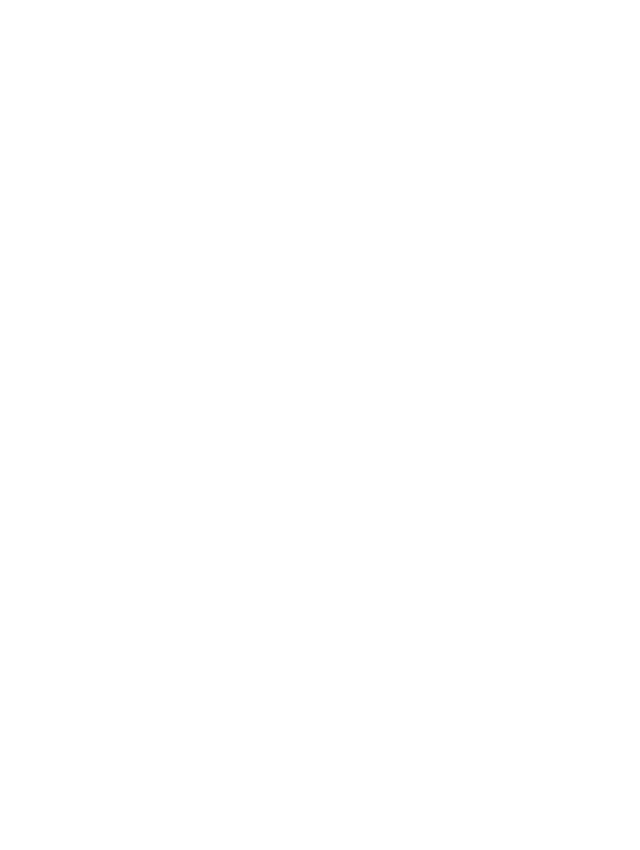
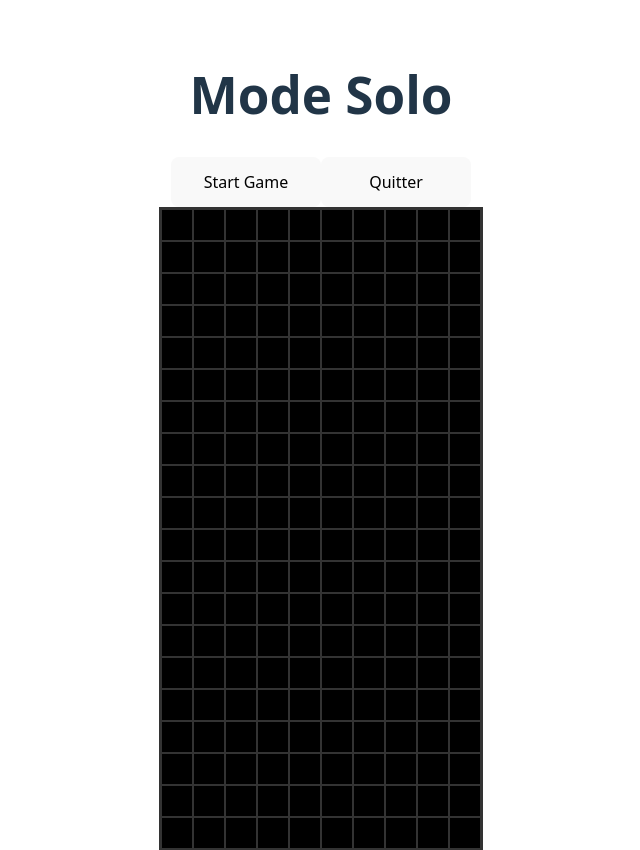
Before and after one commit to Kelvi3/42_red-tetris, a React app in the folder frontend/: page /solo in a window 1280 px wide. Before the commit this address had no page. Shown: the top 850 px of the page, without its empty margins (319-959 px from the left). Before the commit the page ends 800 px from the top, so only its background shows below. Built offline with nearby package versions, Linux system fonts and the light colour scheme; the HTML template or start-up script is replaced by a standard one.

Commit message:
solo play added no one can beat me i m master player of tetris

```diff
--- a/frontend/src/App.tsx
+++ b/frontend/src/App.tsx
@@ -1,6 +1,7 @@
 // App.tsx
 import { BrowserRouter, Routes, Route } from 'react-router-dom';
 import Board from './components/Game/Board';
+import SoloBoard from './components/Solo/SoloBoard';
 import HomePage from './components/Lobby/Home';
 import './App.css';
 import { ToastContainer } from 'react-toastify';
@@ -12,6 +13,7 @@
       <ToastContainer />
       <Routes>
         <Route path="/" element={<HomePage />} />
+        <Route path="/solo" element={<SoloBoard />} />
         <Route path="/:room/:player" element={<Board />} />
       </Routes>
     </BrowserRouter>
--- a/frontend/src/components/Game/Board.tsx
+++ b/frontend/src/components/Game/Board.tsx
@@ -16,11 +16,12 @@
   const roomName = params.room || location.state?.roomName || null;
   const pieceSequence = location.state?.pieceSequence || null;
   const { socket, connect, leaveRoom, disconnect } = useSocket();
+  const isSolo = roomName === 'solo';
 
-  const [validated, setValidated] = useState<boolean | null>(startGameState ? true : null);
+  const [validated, setValidated] = useState<boolean | null>(startGameState || isSolo ? true : null);
 
   useEffect(() => {
-    if (startGameState) return;
+    if (startGameState || isSolo) return;
 
     if (!roomName || !name) {
       toast.info("Accès refusé — revenez depuis le Lobby");
@@ -42,7 +43,7 @@
 
       setValidated(true);
     });
-  }, [startGameState, navigate, roomName, name, socket]);
+  }, [startGameState, navigate, roomName, name, socket, isSolo]);
 
   const wrapperRef = useRef<HTMLDivElement>(null);
   const [gameStarted, setGameStarted] = useState(false);
@@ -76,23 +77,26 @@
   }, [startGame, startGameState])
 
   useEffect(() => {
+    if (isSolo) return;
     if (!socket || !socket.id) {
 
       navigate('/');
     }
-  }, [socket, navigate]);
+  }, [socket, navigate, isSolo]);
 
   useEffect(() => {
     if (gameOver) {
+      if (isSolo) return;
       const s = socket || connect();
       s.emit('playerLost', { roomName, playerName: name }, (res: any) => {
         try { disconnect(); } catch (e) {}
         navigate('/');
       });
     }
-  }, [gameOver, socket, connect, disconnect, navigate, roomName, name])
+  }, [gameOver, socket, connect, disconnect, navigate, roomName, name, isSolo])
 
     useEffect(() => {
+      if (isSolo) return;
       const handler = (data: any) => {
         toast('You won!');
         setDropTime(null);
@@ -108,9 +112,10 @@
       return () => {
         if (socket) socket.off('youWin', handler);
       };
-    }, [socket, navigate, setDropTime, leaveRoom, roomName]);
+    }, [socket, navigate, setDropTime, leaveRoom, roomName, isSolo]);
 
     useEffect(() => {
+      if (isSolo) return;
       const handleBeforeUnload = (e: BeforeUnloadEvent) => {
         if (socket && roomName) {
           try {
@@ -132,9 +137,10 @@
           });
         }
       };
-    }, [socket, roomName, leaveRoom]);
+    }, [socket, roomName, leaveRoom, isSolo]);
 
     useEffect(() => {
+      if (isSolo) return;
       const onPlayerLeft = (data: any) => {
         console.log('[Board] received playerLeft', data);
         const leftName = data?.playerName || 'Opponent';
@@ -151,9 +157,10 @@
       return () => {
         if (socket) socket.off('playerLeft', onPlayerLeft);
       };
-    }, [socket, navigate, setDropTime, disconnect]);
+    }, [socket, navigate, setDropTime, disconnect, isSolo]);
 
     useEffect(() => {
+      if (isSolo) return;
       const onAlone = (data: any) => {
         toast.info('Vous êtes seul dans la partie, retour au lobby');
         setDropTime(null);
@@ -168,7 +175,7 @@
       return () => {
         if (socket) socket.off('alone', onAlone);
       };
-    }, [socket, navigate, setDropTime, disconnect]);
+    }, [socket, navigate, setDropTime, disconnect, isSolo]);
 
 
   const handleKeyDown = (e: React.KeyboardEvent) => {
@@ -234,7 +241,7 @@
       style={{ outline: "none" }}
     >
       <button className="game-button" onClick={() => {
-        if (roomName) {
+        if (roomName && !isSolo) {
           const s = socket || connect();
           s.emit('playerLost', { roomName, playerName: name }, (res: any) => {
             try { disconnect(); } catch (e) {}
@@ -247,11 +254,11 @@
         <div className="header">
           <h1>{name}</h1>
           {gameOver && <h2 style={{ color: 'red' }}>GAME OVER</h2>}
-          {/* {!socket.id &&
+          {isSolo && (
             <button onClick={startGame} className="game-button">
               {gameOver ? 'Recommencer' : 'Start Game'}
             </button>
-          } */}
+          )}
         </div>
 
 
--- a/frontend/src/components/Game/tetreominoes.ts
+++ b/frontend/src/components/Game/tetreominoes.ts
@@ -56,7 +56,7 @@
 };
 
 export const randomTetromino = (): ITetromino => {
-  const keys = Object.keys(TETROMINOS);
+  const keys = 'IJLOSTZ';
   const randKey = keys[Math.floor(Math.random() * keys.length)];
   const randColor = COLORS.PALETTE[Math.floor(Math.random() * COLORS.PALETTE.length)];
 
--- a/frontend/src/components/Game/useTetris.ts
+++ b/frontend/src/components/Game/useTetris.ts
@@ -12,9 +12,9 @@
   // ----------------------
   const [board, setBoard] = useState<any[][]>(createBoard());
   const [player, setPlayer] = useState<IPlayer>({
-    pos: { x: 3, y: 0 },
-    tetromino: randomTetromino().shape,
-    color: randomTetromino().color,
+    pos: { x: 0, y: 0 },
+    tetromino: TETROMINOS[0].shape,
+    color: '',
     collided: false,
   });
 
--- a/frontend/src/components/Lobby/Home.tsx
+++ b/frontend/src/components/Lobby/Home.tsx
@@ -81,7 +81,10 @@
   }, [name, navigate, socket]);
 
   const handlePlay = (solo: boolean) => {
-    if (solo) return;
+    if (solo) {
+      navigate('/solo');
+      return;
+    }
     if (!name || name.trim().length === 0) {
       toast('Please enter a name');
       return;
--- /dev/null
+++ b/frontend/src/components/Solo/SoloBoard.tsx
@@ -0,0 +1,155 @@
+import React, { useEffect, useRef, useState } from 'react';
+import { useNavigate } from 'react-router-dom';
+import { toast } from 'react-toastify';
+import { useTetris } from '../Game/useTetris'; // Réutilisation du moteur physique
+import { COLORS } from '../Game/constants';
+import '../Game/Board.css'; // Réutilisation du style
+
+function SoloBoard() {
+  const navigate = useNavigate();
+  const wrapperRef = useRef<HTMLDivElement>(null);
+  const [gameStarted, setGameStarted] = useState(false);
+
+  // Utilisation du hook sans dépendances réseau
+  const {
+    player,
+    board,
+    gameOver,
+    movePlayer,
+    drop,
+    hardDrop,
+    playerRotate,
+    setDropTime,
+    startGame,
+  } = useTetris();
+
+  // Focus automatique pour les contrôles clavier
+  useEffect(() => {
+    wrapperRef.current?.focus();
+  }, []);
+
+  // Gestion du Game Over local
+  useEffect(() => {
+    if (gameOver && gameStarted) {
+      toast.error("Game Over!");
+      setGameStarted(false);
+    }
+  }, [gameOver, gameStarted]);
+
+  // Lancement du jeu
+  const handleStart = () => {
+    setGameStarted(true);
+    startGame();
+    wrapperRef.current?.focus();
+  };
+
+  const handleQuit = () => {
+    navigate('/');
+  };
+
+  const handleKeyDown = (e: React.KeyboardEvent) => {
+    if (!gameStarted || gameOver) return;
+
+    const { key } = e;
+    // Empêcher le scroll par défaut avec les flèches
+    if (["ArrowUp", "ArrowDown", "ArrowLeft", "ArrowRight", " "].includes(key)) {
+      e.preventDefault();
+    }
+
+    switch (key) {
+      case "ArrowLeft":
+        movePlayer(-1);
+        break;
+      case "ArrowRight":
+        movePlayer(1);
+        break;
+      case "ArrowUp":
+        playerRotate(board, 1);
+        break;
+      case "ArrowDown":
+        setDropTime(50); // Accélération
+        drop();
+        break;
+      case " ":
+        hardDrop();
+        break;
+    }
+  };
+
+  const handleKeyUp = (e: React.KeyboardEvent) => {
+    if (!gameStarted || gameOver) return;
+
+    if (e.key === "ArrowDown") {
+      setDropTime(1000); // Retour à la vitesse normale
+    }
+  };
+
+  // Rendu du plateau
+  const boardState = board.map((row, y) =>
+    row.map((cell, x) => {
+      // Vérifier si la cellule fait partie de la pièce active du joueur
+      const isPlayerCell =
+        y >= player.pos.y &&
+        y < player.pos.y + player.tetromino.length &&
+        x >= player.pos.x &&
+        x < player.pos.x + player.tetromino[0].length &&
+        player.tetromino[y - player.pos.y][x - player.pos.x] !== 0;
+
+      return isPlayerCell ? player.color : cell;
+    })
+  );
+
+  return (
+    <div
+      className="game-wrapper"
+      role="button"
+      tabIndex={0}
+      onKeyDown={handleKeyDown}
+      onKeyUp={handleKeyUp}
+      ref={wrapperRef}
+      style={{ outline: "none" }}
+    >
+      <div className="header">
+        <h1>Mode Solo</h1>
+        {gameOver && <h2 style={{ color: 'red' }}>GAME OVER</h2>}
+
+        <div className="button-group">
+          <button className="game-button" onClick={handleStart}>
+            {gameStarted || gameOver ? 'Recommencer' : 'Start Game'}
+          </button>
+          <button className="game-button" onClick={handleQuit}>
+            Quitter
+          </button>
+        </div>
+      </div>
+
+      <div className="board">
+        {boardState.map((row, rowIndex) => (
+          <div key={rowIndex} className="row">
+            {row.map((cellColor, colIndex) => (
+              <div
+                key={colIndex}
+                className="cell"
+                style={{
+                  backgroundColor: cellColor || COLORS.EMPTY,
+                  border: cellColor
+                    ? '1px solid rgba(0,0,0,0.1)'
+                    : '1px solid #333',
+                }}
+              />
+            ))}
+          </div>
+        ))}
+      </div>
+
+      <div className="controls-info">
+        <p>← → : Bouger</p>
+        <p>↑ : Rotation</p>
+        <p>↓ : Descendre vite</p>
+        <p>Espace : Chute instantanée</p>
+      </div>
+    </div>
+  );
+}
+
+export default SoloBoard;
```
